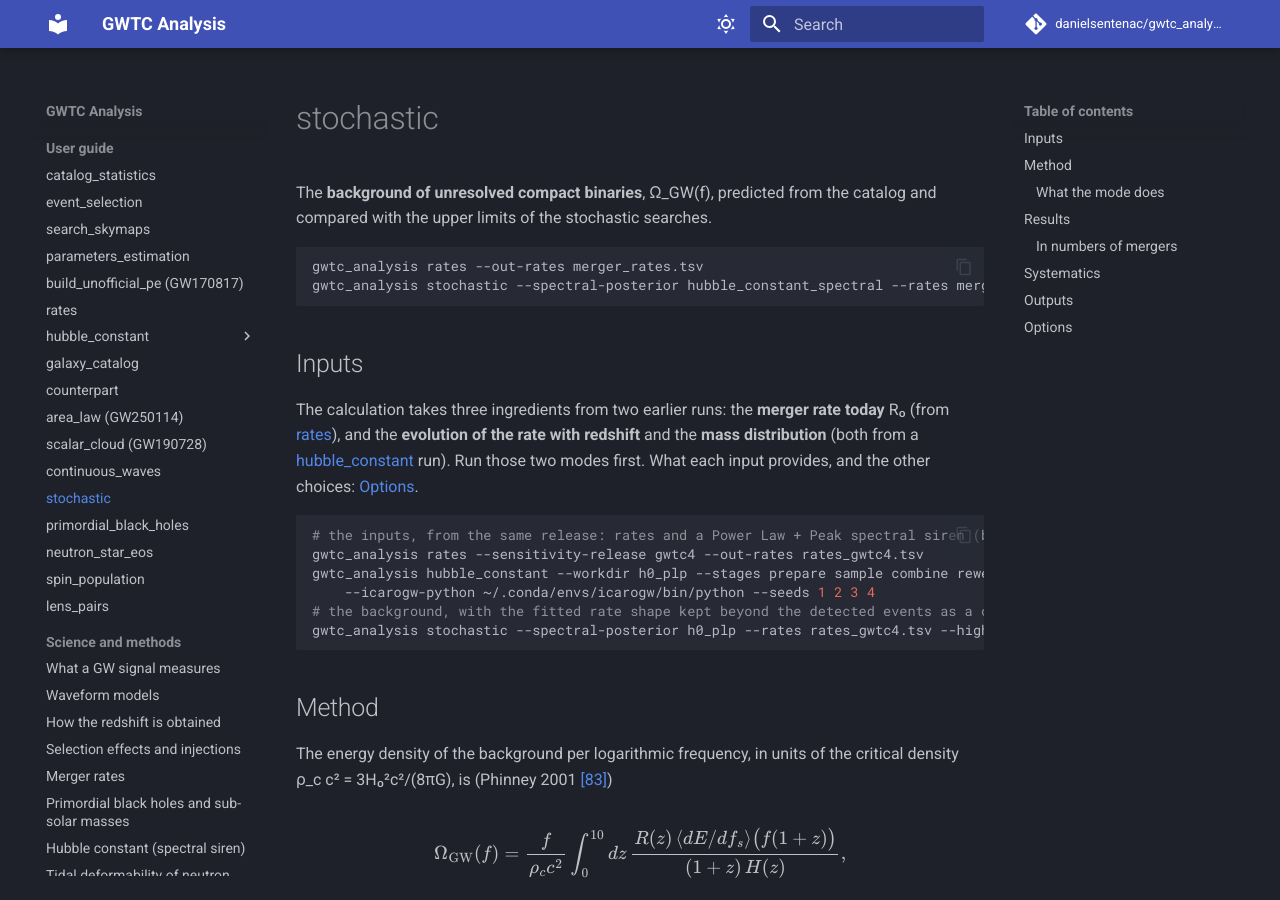
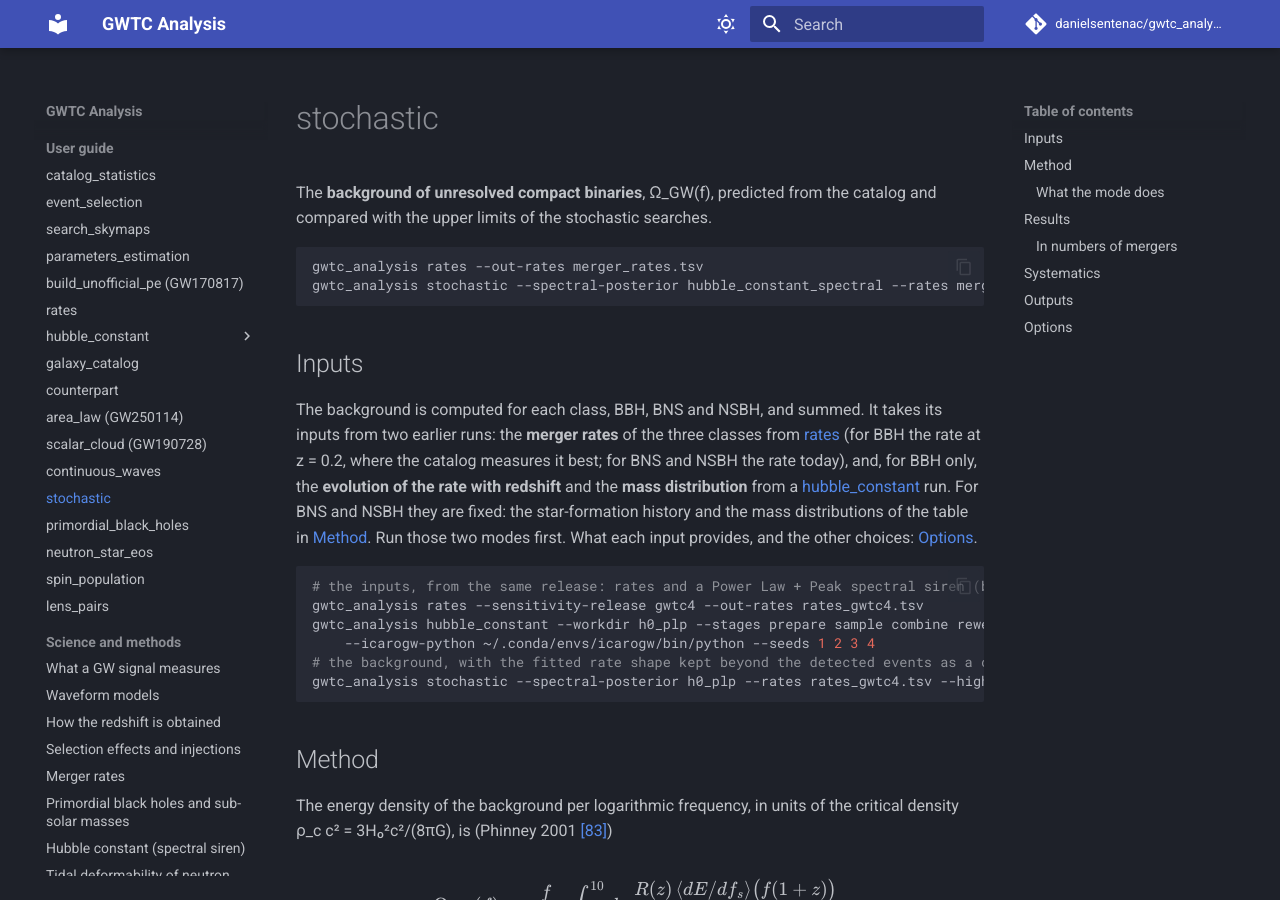
Before and after one commit to danielsentenac/gwtc_analysis, an MkDocs documentation site: the page built from docs/modes/stochastic.md, in a window 1280 px wide and 900 px high. Built offline with MkDocs 1.6.1 and Material for MkDocs 9.7.7, drawn with Linux system fonts in a browser that asks for light colours; comment, search, counter and statistics services are not loaded.

Commit message:
docs stochastic, inputs: the background is computed per class (BBH, BNS, NSBH) and summed; rates gives the three rates (BBH at z = 0.2, BNS and NSBH today), the hubble_constant run gives the redshift evolution and the mass distribution for BBH only; for BNS and NSBH they are fixed (star-formation history, mass distributions of the Method table)
Co-Authored-By: Claude Opus 5.5 <noreply@anthropic.com>

````diff
--- a/docs/modes/stochastic.md
+++ b/docs/modes/stochastic.md
@@ -10,9 +10,12 @@ gwtc_analysis stochastic --spectral-posterior hubble_constant_spectral --rates m
 
 ## Inputs
 
-The calculation takes three ingredients from two earlier runs: the **merger rate today** R₀ (from
-[rates](rates.md)), and the **evolution of the rate with redshift** and the **mass distribution** (both from a
-[hubble_constant](hubble-constant.md) run). Run those two modes first. What each
+The background is computed for each class, BBH, BNS and NSBH, and summed. It takes its inputs from two
+earlier runs: the **merger rates** of the three classes from [rates](rates.md) (for BBH the rate at z = 0.2,
+where the catalog measures it best; for BNS and NSBH the rate today), and, for BBH only, the **evolution of the
+rate with redshift** and the **mass distribution** from a [hubble_constant](hubble-constant.md) run. For BNS and
+NSBH they are fixed: the star-formation history and the mass distributions of the table in [Method](#method).
+Run those two modes first. What each
 input provides, and the other choices: [Options](#options).
 
 ```bash
````
